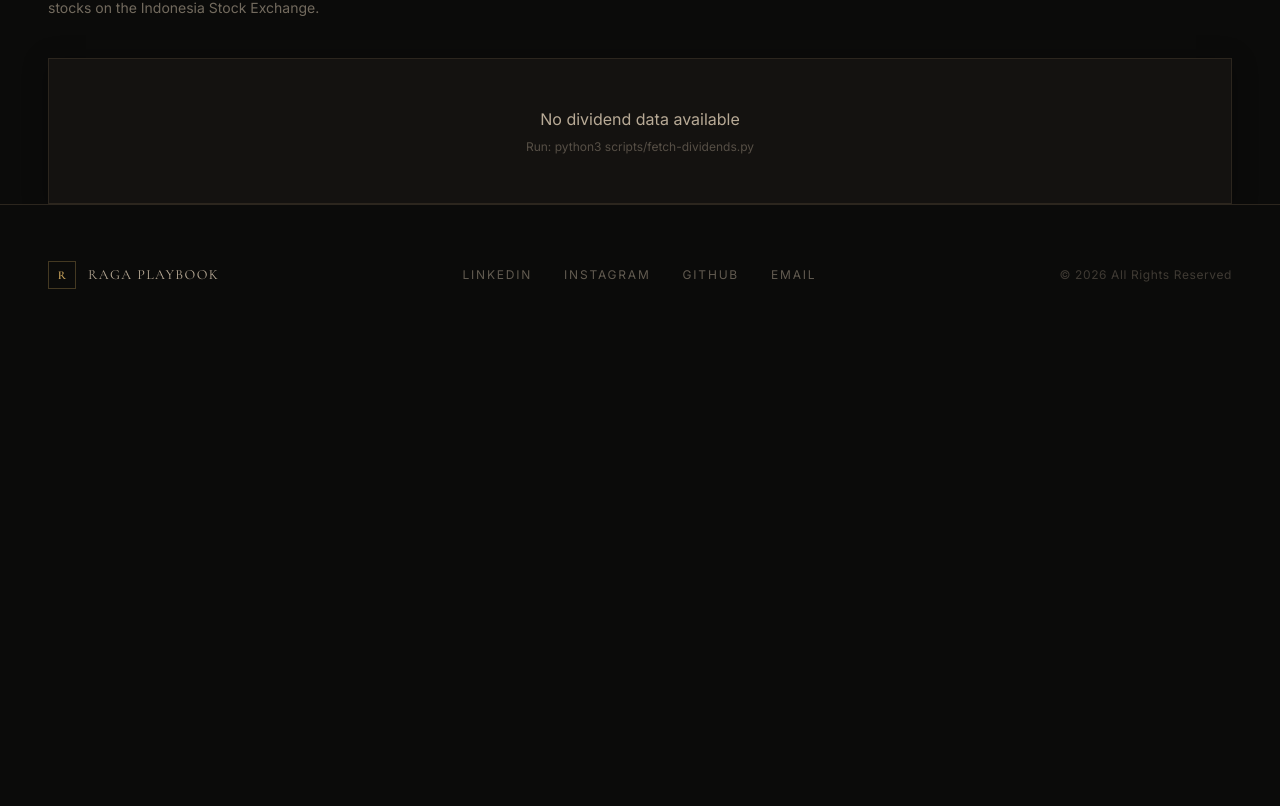
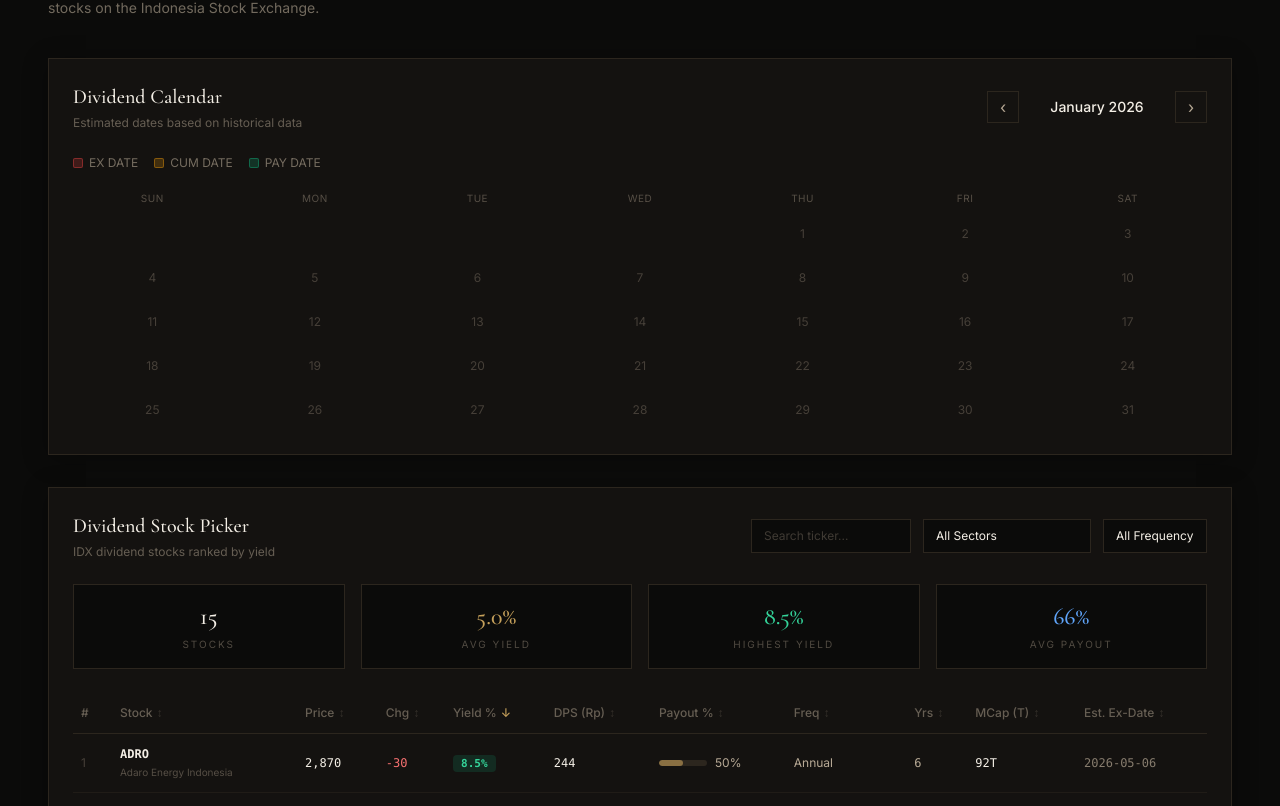
Before and after one commit to broden101/portfolio, a Next.js app: page /dividend in a window 1280 px wide. Shown: the part 194-1000 px from the top of the page. Before the commit the page ends 800 px from the top, so only its background shows below. Built offline with nearby package versions, Linux system fonts and the light colour scheme.

Commit message:
Revert dividend tracker to sample data (yfinance rate limited)

```diff
--- a/app/dividend/page.tsx
+++ b/app/dividend/page.tsx
@@ -1,45 +1,16 @@
 "use client";
 
-import { useState, useEffect, useMemo } from "react";
+import { useState, useMemo } from "react";
 import Navbar from "@/components/Navbar";
 import Footer from "@/components/Footer";
-
-interface DividendStock {
-  ticker: string;
-  name: string;
-  sector: string;
-  industry: string;
-  price: number;
-  change: number;
-  marketCap: number;
-  dividendYield: number;
-  dps: number;
-  payoutRatio: number;
-  frequency: string;
-  exDividendDate: string | null;
-  nextEstExDate: string | null;
-  consecutiveYears: number;
-  dividendHistory: { date: string; amount: number }[];
-  rank: number;
-}
-
-interface DividendData {
-  lastUpdated: string | null;
-  source: string;
-  index: string;
-  totalStocks: number;
-  stocks: DividendStock[];
-  message?: string;
-}
-
-interface DividendEvent {
-  ticker: string;
-  name: string;
-  type: "EX_DATE" | "PAY_DATE" | "CUM_DATE";
-  date: string;
-  dps: number;
-  yield: number;
-}
+import {
+  dividendStocks,
+  getEventsForMonth,
+  getSectors,
+  sortStocks,
+  type DividendStock,
+  type DividendEvent,
+} from "@/lib/dividend";
 
 const MONTHS = [
   "January", "February", "March", "April", "May", "June",
@@ -99,50 +70,11 @@ function CalendarDay({ day, events }: { day: number; events: DividendEvent[] })
   );
 }
 
-function generateCalendarEvents(stocks: DividendStock[], year: number, month: number): DividendEvent[] {
-  const events: DividendEvent[] = [];
-  const monthStr = String(month).padStart(2, "0");
+function DividendCalendar() {
+  const [year] = useState(2026);
+  const [month, setMonth] = useState(0);
 
-  stocks.forEach((stock) => {
-    if (!stock.nextEstExDate) return;
-    const exDate = new Date(stock.nextEstExDate);
-    const exMonth = exDate.getMonth() + 1;
-    const exDay = exDate.getDate();
-
-    if (exMonth === month) {
-      // Ex-date
-      events.push({
-        ticker: stock.ticker,
-        name: stock.name,
-        type: "EX_DATE",
-        date: `${year}-${monthStr}-${String(exDay).padStart(2, "0")}`,
-        dps: stock.dps,
-        yield: stock.dividendYield,
-      });
-
-      // Cum-date (2 days before)
-      const cumDay = exDay - 2;
-      if (cumDay > 0) {
-        events.push({
-          ticker: stock.ticker,
-          name: stock.name,
-          type: "CUM_DATE",
-          date: `${year}-${monthStr}-${String(cumDay).padStart(2, "0")}`,
-          dps: stock.dps,
-          yield: stock.dividendYield,
-        });
-      }
-    }
-  });
-
-  return events.sort((a, b) => a.date.localeCompare(b.date));
-}
-
-function DividendCalendar({ stocks }: { stocks: DividendStock[] }) {
-  const [year] = useState(2026);
-  const [month, setMonth] = useState(new Date().getMonth());
-
-  const events = useMemo(() => generateCalendarEvents(stocks, year, month + 1), [stocks, year, month]);
+  const events = useMemo(() => getEventsForMonth(year, month + 1), [year, month]);
   const daysInMonth = new Date(year, month + 1, 0).getDate();
   const firstDay = new Date(year, month, 1).getDay();
 
@@ -157,31 +89,16 @@ function DividendCalendar({ stocks }: { stocks: DividendStock[] }) {
     <div className="card-luxury p-6">
       <div className="flex items-center justify-between mb-6">
         <div>
-          <h3 className="font-heading text-xl text-[#F4EFE6] font-medium">
-            Dividend Calendar
-          </h3>
-          <p className="text-xs text-[#B8AA96]/50 mt-1">Estimated ex-dates based on historical data</p>
+          <h3 className="font-heading text-xl text-[#F4EFE6] font-medium">Dividend Calendar</h3>
+          <p className="text-xs text-[#B8AA96]/50 mt-1">Estimated dates based on historical data</p>
         </div>
         <div className="flex items-center gap-2">
-          <button
-            onClick={() => setMonth((m) => (m === 0 ? 11 : m - 1))}
-            className="w-8 h-8 flex items-center justify-center border border-[#2C261E] text-[#B8AA96] hover:border-[#C6A15B] hover:text-[#C6A15B] transition-all"
-          >
-            ‹
-          </button>
-          <span className="text-sm text-[#F4EFE6] font-medium min-w-[140px] text-center">
-            {MONTHS[month]} {year}
-          </span>
-          <button
-            onClick={() => setMonth((m) => (m === 11 ? 0 : m + 1))}
-            className="w-8 h-8 flex items-center justify-center border border-[#2C261E] text-[#B8AA96] hover:border-[#C6A15B] hover:text-[#C6A15B] transition-all"
-          >
-            ›
-          </button>
+          <button onClick={() => setMonth((m) => (m === 0 ? 11 : m - 1))} className="w-8 h-8 flex items-center justify-center border border-[#2C261E] text-[#B8AA96] hover:border-[#C6A15B] hover:text-[#C6A15B] transition-all">‹</button>
+          <span className="text-sm text-[#F4EFE6] font-medium min-w-[140px] text-center">{MONTHS[month]} {year}</span>
+          <button onClick={() => setMonth((m) => (m === 11 ? 0 : m + 1))} className="w-8 h-8 flex items-center justify-center border border-[#2C261E] text-[#B8AA96] hover:border-[#C6A15B] hover:text-[#C6A15B] transition-all">›</button>
         </div>
       </div>
 
-      {/* Legend */}
       <div className="flex items-center gap-4 mb-4 text-xs">
         {Object.entries(EVENT_COLORS).map(([type, c]) => (
           <div key={type} className="flex items-center gap-1.5">
@@ -191,46 +108,31 @@ function DividendCalendar({ stocks }: { stocks: DividendStock[] }) {
         ))}
       </div>
 
-      {/* Day headers */}
       <div className="grid grid-cols-7 gap-1 mb-1">
         {["Sun", "Mon", "Tue", "Wed", "Thu", "Fri", "Sat"].map((d) => (
-          <div key={d} className="text-center text-[10px] text-[#B8AA96]/40 uppercase tracking-wider py-1">
-            {d}
-          </div>
+          <div key={d} className="text-center text-[10px] text-[#B8AA96]/40 uppercase tracking-wider py-1">{d}</div>
         ))}
       </div>
 
-      {/* Calendar grid */}
       <div className="grid grid-cols-7 gap-1">
-        {Array.from({ length: firstDay }).map((_, i) => (
-          <div key={`empty-${i}`} />
-        ))}
+        {Array.from({ length: firstDay }).map((_, i) => (<div key={`empty-${i}`} />))}
         {Array.from({ length: daysInMonth }).map((_, i) => {
           const day = i + 1;
-          return (
-            <CalendarDay key={day} day={day} events={eventsByDay[day] || []} />
-          );
+          return <CalendarDay key={day} day={day} events={eventsByDay[day] || []} />;
         })}
       </div>
 
-      {/* Events list */}
       {events.length > 0 && (
         <div className="mt-6 pt-4 border-t border-[#2C261E]">
-          <h4 className="text-xs text-[#C6A15B] tracking-[0.2em] uppercase mb-3 font-medium">
-            Events this month ({events.length})
-          </h4>
+          <h4 className="text-xs text-[#C6A15B] tracking-[0.2em] uppercase mb-3 font-medium">Events this month ({events.length})</h4>
           <div className="space-y-2 max-h-48 overflow-y-auto">
             {events.map((ev, i) => {
               const c = EVENT_COLORS[ev.type];
               return (
                 <div key={i} className={`flex items-center justify-between px-3 py-2 rounded ${c.bg}`}>
                   <div className="flex items-center gap-3">
-                    <span className="font-mono text-sm font-semibold text-[#F4EFE6]">
-                      {ev.ticker.replace(".JK", "")}
-                    </span>
-                    <span className={`text-xs px-2 py-0.5 rounded ${c.text} ${c.bg} border ${c.border}`}>
-                      {ev.type.replace("_", " ")}
-                    </span>
+                    <span className="font-mono text-sm font-semibold text-[#F4EFE6]">{ev.ticker.replace(".JK", "")}</span>
+                    <span className={`text-xs px-2 py-0.5 rounded ${c.text} ${c.bg} border ${c.border}`}>{ev.type.replace("_", " ")}</span>
                   </div>
                   <div className="flex items-center gap-4 text-xs">
                     <span className="text-[#B8AA96]">{ev.date}</span>
@@ -247,57 +149,29 @@ function DividendCalendar({ stocks }: { stocks: DividendStock[] }) {
   );
 }
 
-function StockPicker({ stocks }: { stocks: DividendStock[] }) {
+function StockPicker() {
   const [sortBy, setSortBy] = useState<keyof DividendStock>("dividendYield");
   const [sortDir, setSortDir] = useState<"asc" | "desc">("desc");
   const [sectorFilter, setSectorFilter] = useState<string>("ALL");
   const [search, setSearch] = useState("");
   const [freqFilter, setFreqFilter] = useState<string>("ALL");
 
-  const sectors = useMemo(() => {
-    const s = new Set(stocks.map((st) => st.sector).filter(Boolean));
-    return Array.from(s).sort();
-  }, [stocks]);
+  const sectors = useMemo(() => getSectors(), []);
 
   const filtered = useMemo(() => {
-    let result = [...stocks];
-
-    if (sectorFilter !== "ALL") {
-      result = result.filter((s) => s.sector === sectorFilter);
-    }
-    if (freqFilter !== "ALL") {
-      result = result.filter((s) => s.frequency === freqFilter);
-    }
+    let stocks = [...dividendStocks];
+    if (sectorFilter !== "ALL") stocks = stocks.filter((s) => s.sector === sectorFilter);
+    if (freqFilter !== "ALL") stocks = stocks.filter((s) => s.frequency === freqFilter);
     if (search) {
       const q = search.toLowerCase();
-      result = result.filter(
-        (s) =>
-          s.ticker.toLowerCase().includes(q) ||
-          s.name.toLowerCase().includes(q)
-      );
+      stocks = stocks.filter((s) => s.ticker.toLowerCase().includes(q) || s.name.toLowerCase().includes(q));
     }
-
-    result.sort((a, b) => {
-      const aVal = a[sortBy] ?? 0;
-      const bVal = b[sortBy] ?? 0;
-      if (typeof aVal === "number" && typeof bVal === "number") {
-        return sortDir === "asc" ? aVal - bVal : bVal - aVal;
-      }
-      return sortDir === "asc"
-        ? String(aVal).localeCompare(String(bVal))
-        : String(bVal).localeCompare(String(aVal));
-    });
-
-    return result;
-  }, [stocks, sectorFilter, freqFilter, search, sortBy, sortDir]);
+    return sortStocks(stocks, sortBy, sortDir);
+  }, [sectorFilter, freqFilter, search, sortBy, sortDir]);
 
   const handleSort = (col: keyof DividendStock) => {
-    if (sortBy === col) {
-      setSortDir((d) => (d === "asc" ? "desc" : "asc"));
-    } else {
-      setSortBy(col);
-      setSortDir("desc");
-    }
+    if (sortBy === col) setSortDir((d) => (d === "asc" ? "desc" : "asc"));
+    else { setSortBy(col); setSortDir("desc"); }
   };
 
   const SortIcon = ({ col }: { col: keyof DividendStock }) => {
@@ -309,39 +183,30 @@ function StockPicker({ stocks }: { stocks: DividendStock[] }) {
     <div className="card-luxury p-6">
       <div className="flex items-center justify-between mb-6 flex-wrap gap-4">
         <div>
-          <h3 className="font-heading text-xl text-[#F4EFE6] font-medium">
-            Dividend Stock Picker
-          </h3>
-          <p className="text-xs text-[#B8AA96]/50 mt-1">IDX Kompas 100 dividend stocks ranked by yield</p>
+          <h3 className="font-heading text-xl text-[#F4EFE6] font-medium">Dividend Stock Picker</h3>
+          <p className="text-xs text-[#B8AA96]/50 mt-1">IDX dividend stocks ranked by yield</p>
         </div>
         <div className="flex items-center gap-3">
-          <input
-            type="text"
-            placeholder="Search ticker..."
-            value={search}
-            onChange={(e) => setSearch(e.target.value)}
-            className="w-40 bg-[#0B0B0A] border border-[#2C261E] px-3 py-2 text-xs text-[#F4EFE6] placeholder-[#B8AA96]/30"
-          />
-          <select
-            value={sectorFilter}
-            onChange={(e) => setSectorFilter(e.target.value)}
-            className="bg-[#0B0B0A] border border-[#2C261E] px-3 py-2 text-xs text-[#F4EFE6] appearance-none cursor-pointer"
-          >
+          <input type="text" placeholder="Search ticker..." value={search} onChange={(e) => setSearch(e.target.value)} className="w-40 bg-[#0B0B0A] border border-[#2C261E] px-3 py-2 text-xs text-[#F4EFE6] placeholder-[#B8AA96]/30" />
+          <select value={sectorFilter} onChange={(e) => setSectorFilter(e.target.value)} className="bg-[#0B0B0A] border border-[#2C261E] px-3 py-2 text-xs text-[#F4EFE6] appearance-none cursor-pointer">
             <option value="ALL">All Sectors</option>
-            {sectors.map((s) => (
-              <option key={s} value={s}>{s}</option>
-            ))}
+            {sectors.map((s) => (<option key={s} value={s}>{s}</option>))}
+          </select>
+          <select value={freqFilter} onChange={(e) => setFreqFilter(e.target.value)} className="bg-[#0B0B0A] border border-[#2C261E] px-3 py-2 text-xs text-[#F4EFE6] appearance-none cursor-pointer">
+            <option value="ALL">All Frequency</option>
+            <option value="Annual">Annual</option>
+            <option value="Semi-Annual">Semi-Annual</option>
+            <option value="Quarterly">Quarterly</option>
           </select>
         </div>
       </div>
 
-      {/* Stats */}
       <div className="grid grid-cols-2 md:grid-cols-4 gap-4 mb-6">
         {[
           { label: "Stocks", value: filtered.length, color: "text-[#F4EFE6]" },
-          { label: "Avg Yield", value: `${(filtered.reduce((a, s) => a + s.dividendYield, 0) / (filtered.length || 1)).toFixed(1)}%`, color: "text-[#C6A15B]" },
-          { label: "Highest Yield", value: `${(Math.max(...filtered.map((s) => s.dividendYield), 0)).toFixed(1)}%`, color: "text-emerald-400" },
-          { label: "Avg Payout", value: `${(filtered.reduce((a, s) => a + s.payoutRatio, 0) / (filtered.length || 1)).toFixed(0)}%`, color: "text-blue-400" },
+          { label: "Avg Yield", value: `${(filtered.reduce((a, s) => a + s.dividendYield, 0) / filtered.length || 0).toFixed(1)}%`, color: "text-[#C6A15B]" },
+          { label: "Highest Yield", value: `${Math.max(...filtered.map((s) => s.dividendYield)).toFixed(1)}%`, color: "text-emerald-400" },
+          { label: "Avg Payout", value: `${(filtered.reduce((a, s) => a + s.payoutRatio, 0) / filtered.length || 0).toFixed(0)}%`, color: "text-blue-400" },
         ].map((s) => (
           <div key={s.label} className="bg-[#0B0B0A] border border-[#2C261E] p-4 text-center">
             <div className={`font-heading text-2xl font-medium ${s.color}`}>{s.value}</div>
@@ -350,101 +215,44 @@ function StockPicker({ stocks }: { stocks: DividendStock[] }) {
         ))}
       </div>
 
-      {/* Table */}
       <div className="overflow-x-auto">
         <table className="w-full text-xs">
           <thead>
             <tr className="border-b border-[#2C261E]">
               <th className="text-left py-3 px-2 text-[#B8AA96]/50 font-medium">#</th>
-              {([
-                ["ticker", "Stock"],
-                ["price", "Price"],
-                ["change", "Chg"],
-                ["dividendYield", "Yield %"],
-                ["dps", "DPS (Rp)"],
-                ["payoutRatio", "Payout %"],
-                ["frequency", "Freq"],
-                ["consecutiveYears", "Yrs"],
-                ["marketCap", "MCap (T)"],
-                ["nextEstExDate", "Est. Ex-Date"],
-              ] as [keyof DividendStock, string][]).map(([key, label]) => (
-                <th
-                  key={key}
-                  className="text-left py-3 px-2 text-[#B8AA96]/50 font-medium cursor-pointer hover:text-[#C6A15B] transition-colors select-none"
-                  onClick={() => handleSort(key)}
-                >
-                  {label}
-                  <SortIcon col={key} />
+              {([["ticker", "Stock"], ["price", "Price"], ["change", "Chg"], ["dividendYield", "Yield %"], ["dps", "DPS (Rp)"], ["payoutRatio", "Payout %"], ["frequency", "Freq"], ["consecutiveYears", "Yrs"], ["marketCap", "MCap (T)"], ["nextEstExDate", "Est. Ex-Date"]] as [keyof DividendStock, string][]).map(([key, label]) => (
+                <th key={key} className="text-left py-3 px-2 text-[#B8AA96]/50 font-medium cursor-pointer hover:text-[#C6A15B] transition-colors select-none" onClick={() => handleSort(key)}>
+                  {label}<SortIcon col={key} />
                 </th>
               ))}
             </tr>
           </thead>
           <tbody>
             {filtered.map((stock, i) => (
-              <tr
-                key={stock.ticker}
-                className="border-b border-[#2C261E]/50 hover:bg-[#C6A15B]/5 transition-colors group"
-              >
+              <tr key={stock.ticker} className="border-b border-[#2C261E]/50 hover:bg-[#C6A15B]/5 transition-colors group">
                 <td className="py-3 px-2 text-[#B8AA96]/30">{i + 1}</td>
                 <td className="py-3 px-2">
                   <div>
-                    <span className="font-mono font-semibold text-[#F4EFE6] group-hover:text-[#C6A15B] transition-colors">
-                      {stock.ticker.replace(".JK", "")}
-                    </span>
-                    <div className="text-[10px] text-[#B8AA96]/40 mt-0.5 max-w-[120px] truncate">
-                      {stock.name}
-                    </div>
+                    <span className="font-mono font-semibold text-[#F4EFE6] group-hover:text-[#C6A15B] transition-colors">{stock.ticker.replace(".JK", "")}</span>
+                    <div className="text-[10px] text-[#B8AA96]/40 mt-0.5 max-w-[120px] truncate">{stock.name}</div>
                   </div>
                 </td>
-                <td className="py-3 px-2 font-mono text-[#F4EFE6]">
-                  {stock.price ? stock.price.toLocaleString() : "-"}
+                <td className="py-3 px-2 font-mono text-[#F4EFE6]">{stock.price.toLocaleString()}</td>
+                <td className={`py-3 px-2 font-mono ${stock.change >= 0 ? "text-emerald-400" : "text-red-400"}`}>{stock.change >= 0 ? "+" : ""}{stock.change}</td>
+                <td className="py-3 px-2">
+                  <span className={`font-mono font-semibold px-2 py-0.5 rounded text-[11px] ${stock.dividendYield >= 7 ? "bg-emerald-500/15 text-emerald-400" : stock.dividendYield >= 5 ? "bg-[#C6A15B]/15 text-[#C6A15B]" : "bg-[#B8AA96]/10 text-[#B8AA96]"}`}>{stock.dividendYield}%</span>
                 </td>
-                <td className={`py-3 px-2 font-mono ${stock.change >= 0 ? "text-emerald-400" : "text-red-400"}`}>
-                  {stock.change ? `${stock.change >= 0 ? "+" : ""}${stock.change}` : "-"}
+                <td className="py-3 px-2 font-mono text-[#F4EFE6]">{stock.dps.toLocaleString()}</td>
+                <td className="py-3 px-2">
+                  <div className="flex items-center gap-2">
+                    <div className="w-12 h-1.5 bg-[#2C261E] rounded-full overflow-hidden"><div className="h-full bg-[#C6A15B]/60 rounded-full" style={{ width: `${Math.min(stock.payoutRatio, 100)}%` }} /></div>
+                    <span className="text-[#B8AA96]">{stock.payoutRatio}%</span>
+                  </div>
                 </td>
-                <td className="py-3 px-2">
-                  <span className={`font-mono font-semibold px-2 py-0.5 rounded text-[11px] ${
-                    stock.dividendYield >= 7
-                      ? "bg-emerald-500/15 text-emerald-400"
-                      : stock.dividendYield >= 5
-                        ? "bg-[#C6A15B]/15 text-[#C6A15B]"
-                        : stock.dividendYield > 0
-                          ? "bg-[#B8AA96]/10 text-[#B8AA96]"
-                          : "text-[#B8AA96]/30"
-                  }`}>
-                    {stock.dividendYield ? `${stock.dividendYield}%` : "-"}
-                  </span>
-                </td>
-                <td className="py-3 px-2 font-mono text-[#F4EFE6]">
-                  {stock.dps ? stock.dps.toLocaleString() : "-"}
-                </td>
-                <td className="py-3 px-2">
-                  {stock.payoutRatio ? (
-                    <div className="flex items-center gap-2">
-                      <div className="w-12 h-1.5 bg-[#2C261E] rounded-full overflow-hidden">
-                        <div
-                          className="h-full bg-[#C6A15B]/60 rounded-full"
-                          style={{ width: `${Math.min(stock.payoutRatio, 100)}%` }}
-                        />
-                      </div>
-                      <span className="text-[#B8AA96]">{stock.payoutRatio}%</span>
-                    </div>
-                  ) : (
-                    <span className="text-[#B8AA96]/30">-</span>
-                  )}
-                </td>
-                <td className="py-3 px-2 text-[#B8AA96]">{stock.frequency || "-"}</td>
-                <td className="py-3 px-2">
-                  <span className={`font-mono ${stock.consecutiveYears >= 10 ? "text-[#C6A15B]" : "text-[#B8AA96]"}`}>
-                    {stock.consecutiveYears || "-"}
-                  </span>
-                </td>
-                <td className="py-3 px-2 font-mono text-[#F4EFE6]">
-                  {stock.marketCap ? `${stock.marketCap.toFixed(0)}T` : "-"}
-                </td>
-                <td className="py-3 px-2 font-mono text-[#B8AA96]/70">
-                  {stock.nextEstExDate || "-"}
-                </td>
+                <td className="py-3 px-2 text-[#B8AA96]">{stock.frequency}</td>
+                <td className="py-3 px-2"><span className={`font-mono ${stock.consecutiveYears >= 10 ? "text-[#C6A15B]" : "text-[#B8AA96]"}`}>{stock.consecutiveYears}</span></td>
+                <td className="py-3 px-2 font-mono text-[#F4EFE6]">{stock.marketCap.toFixed(0)}T</td>
+                <td className="py-3 px-2 font-mono text-[#B8AA96]/70">{stock.nextEstExDate}</td>
               </tr>
             ))}
           </tbody>
@@ -455,34 +263,14 @@ function StockPicker({ stocks }: { stocks: DividendStock[] }) {
 }
 
 export default function DividendPage() {
-  const [data, setData] = useState<DividendData | null>(null);
-  const [loading, setLoading] = useState(true);
-  const [error, setError] = useState<string | null>(null);
-
-  useEffect(() => {
-    fetch("/api/dividends")
-      .then((res) => res.json())
-      .then((d) => {
-        setData(d);
-        setLoading(false);
-      })
-      .catch((err) => {
-        setError("Failed to load dividend data");
-        setLoading(false);
-      });
-  }, []);
-
-  const stocks = data?.stocks || [];
-
   return (
     <div className="min-h-screen bg-[#0B0B0A] pt-24 pb-20">
       <Navbar />
       <div className="max-w-7xl mx-auto px-6 lg:px-12">
-        {/* Header */}
         <div className="mb-10">
           <div className="flex items-center gap-4 mb-3">
             <div className="w-10 h-px bg-[#C6A15B]/30" />
-            <span className="text-[#C6A15B] text-xs tracking-[0.3em] uppercase font-medium">IDX Kompas 100</span>
+            <span className="text-[#C6A15B] text-xs tracking-[0.3em] uppercase font-medium">IDX Dividends</span>
           </div>
           <h1 className="font-heading text-4xl text-[#F4EFE6] font-light">
             Dividend <span className="text-gold-gradient font-medium">Tracker</span>
@@ -490,41 +278,9 @@ export default function DividendPage() {
           <p className="text-[#B8AA96]/60 text-sm mt-2 max-w-xl">
             Track upcoming ex-dates, compare dividend yields, and identify high-quality income stocks on the Indonesia Stock Exchange.
           </p>
-          {data?.lastUpdated && (
-            <p className="text-[#B8AA96]/40 text-xs mt-2">
-              Last updated: {new Date(data.lastUpdated).toLocaleString()} • Source: {data.source}
-            </p>
-          )}
         </div>
-
-        {loading ? (
-          <div className="card-luxury p-12 text-center">
-            <div className="animate-pulse">
-              <div className="w-8 h-8 border-2 border-[#C6A15B]/30 border-t-[#C6A15B] rounded-full animate-spin mx-auto mb-4" />
-              <p className="text-[#B8AA96]/60 text-sm">Loading dividend data...</p>
-            </div>
-          </div>
-        ) : error ? (
-          <div className="card-luxury p-12 text-center">
-            <p className="text-red-400 mb-2">{error}</p>
-            <p className="text-[#B8AA96]/40 text-xs">Please try again later</p>
-          </div>
-        ) : stocks.length === 0 ? (
-          <div className="card-luxury p-12 text-center">
-            <p className="text-[#B8AA96] mb-2">No dividend data available</p>
-            <p className="text-[#B8AA96]/40 text-xs">Run: python3 scripts/fetch-dividends.py</p>
-          </div>
-        ) : (
-          <>
-            {/* Calendar */}
-            <div className="mb-8">
-              <DividendCalendar stocks={stocks} />
-            </div>
-
-            {/* Stock Picker */}
-            <StockPicker stocks={stocks} />
-          </>
-        )}
+        <div className="mb-8"><DividendCalendar /></div>
+        <StockPicker />
       </div>
       <Footer />
     </div>
```
